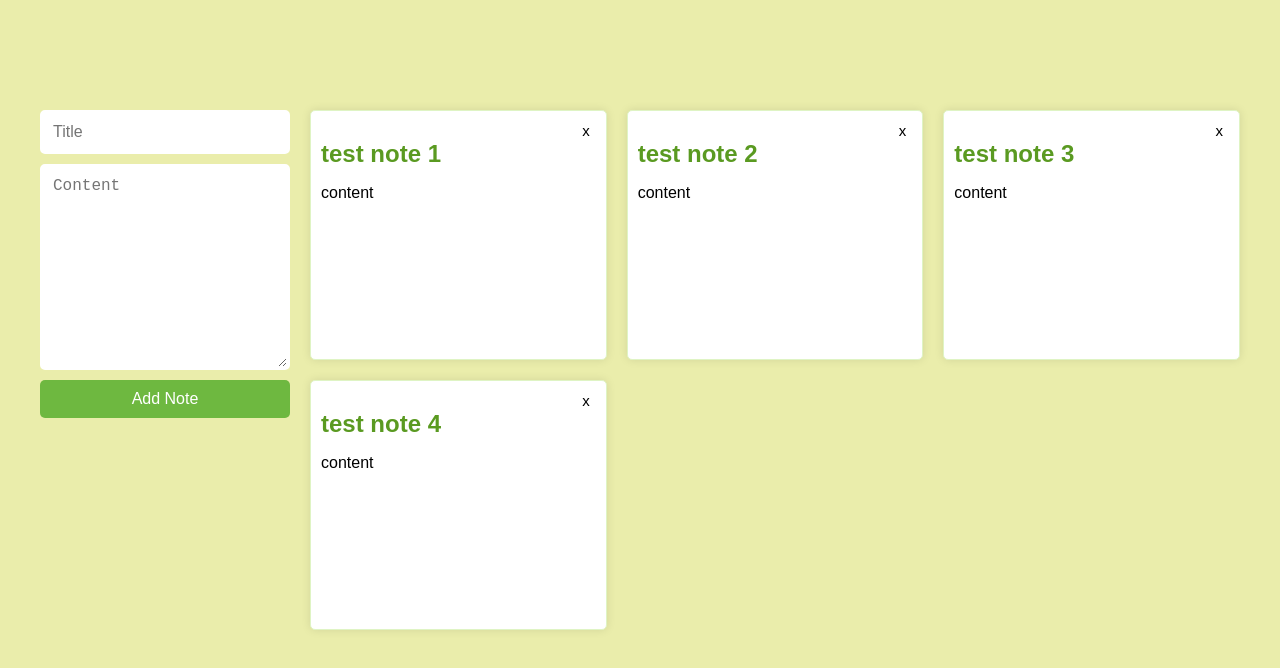
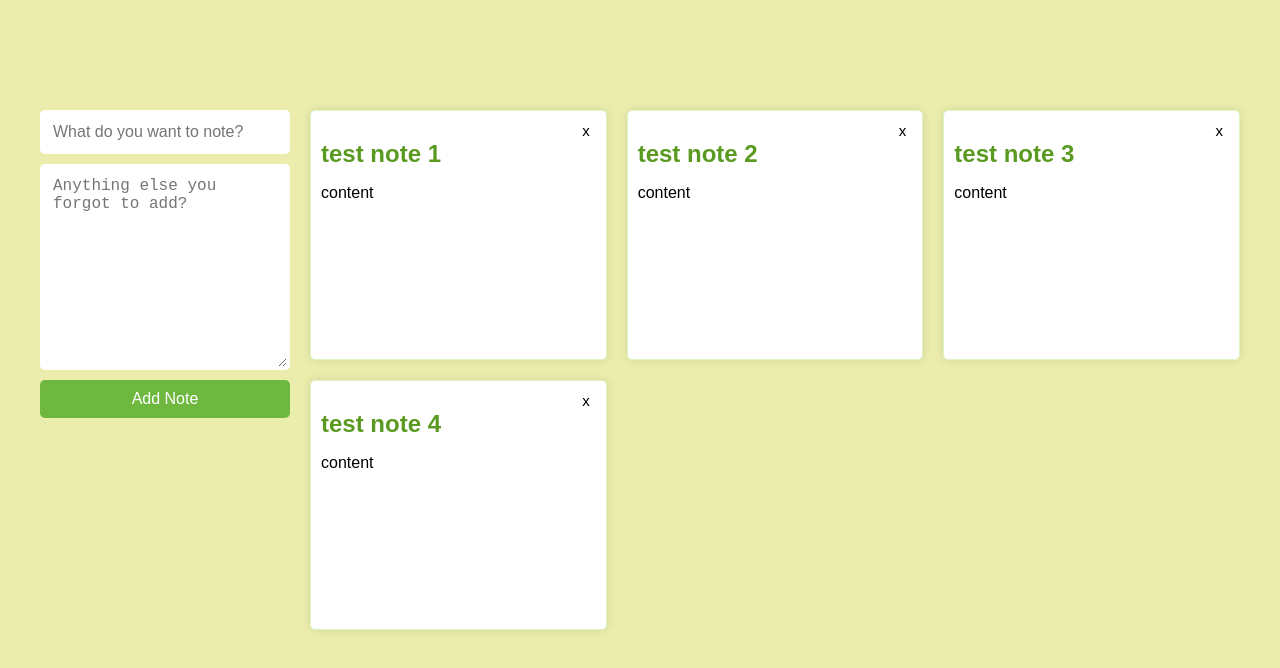
Before and after one commit to pkliui/notes_app, a React (Create React App) app in the folder notesapp-ui/: page / in a window 1280 px wide. Shown: the top 668 px of the page. Built offline with nearby package versions, Linux system fonts and the light colour scheme.

Commit message:
add a new note functionality

```diff
--- a/notesapp-ui/src/App.tsx
+++ b/notesapp-ui/src/App.tsx
@@ -39,17 +39,60 @@ const App = () => {
     ]);
 
 
+  // use state variables for form inputs
+  const [title, setTitle] = useState("");
+  const [content, setContent] = useState("");
+
+
+  const handleAddNote = (event: React.FormEvent) => {
+    // take in event as param, need to say this is of type FormEvent, otherwise TS will complain
+    // add preventDefault to prevent from reloading the page upon submitting!
+    event.preventDefault();
+
+    // create a new note
+    const newNote: Note = {
+      id: notes.length + 1,
+      title: title,
+      content: content
+    }
+    // update the state with this note,
+    // pass new array - the (1st) one we just created and the rest of the notes
+    setNotes([newNote, ...notes]);
+    // clean up the submission forms for a nice UI
+    setTitle("");
+    setContent("");
+
+
+  };
+
+
   return (
     <div className="app-container">
       {/*
       // set up a submission form for notes
       */}
-      <form className="note-form">
+      <form className="note-form"
+        onSubmit={handleAddNote}
+      >
         {/*
         // set up form's title and content area
         */}
-        <input placeholder="Title" required />
-        <textarea placeholder="Content" rows={10} required />
+        <input
+          // title input - binded to the title state variable = whatever title state variable is
+          value={title}
+          onChange={(event)=>
+            setTitle(event.target.value)
+          }
+          placeholder="What do you want to note?" required
+        />
+        <textarea
+        // text area - binded to the content state variable
+        value={content}
+        onChange={(event)=>
+          setContent(event.target.value)
+        }
+      placeholder="Anything else you forgot to add?" rows={10}
+        />
 
         <button type="submit">Add Note</button>
       </form>
```
